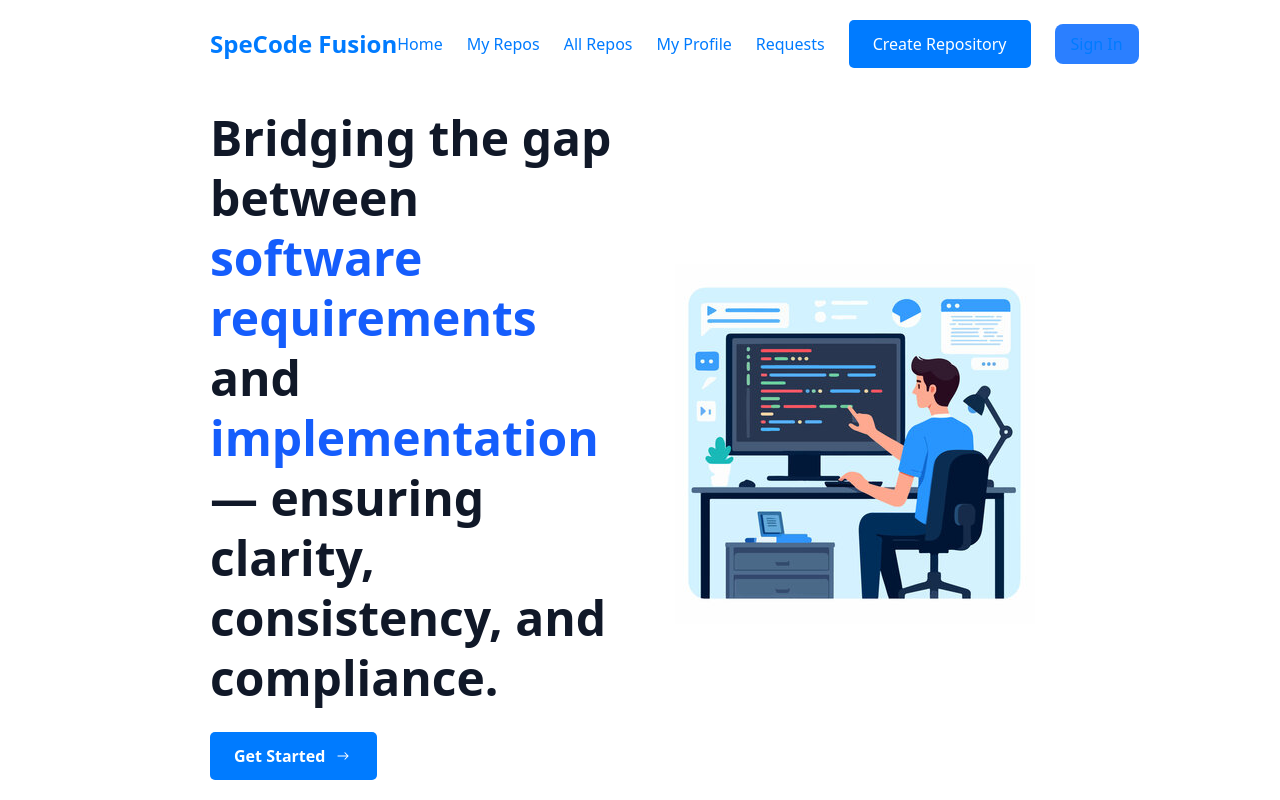
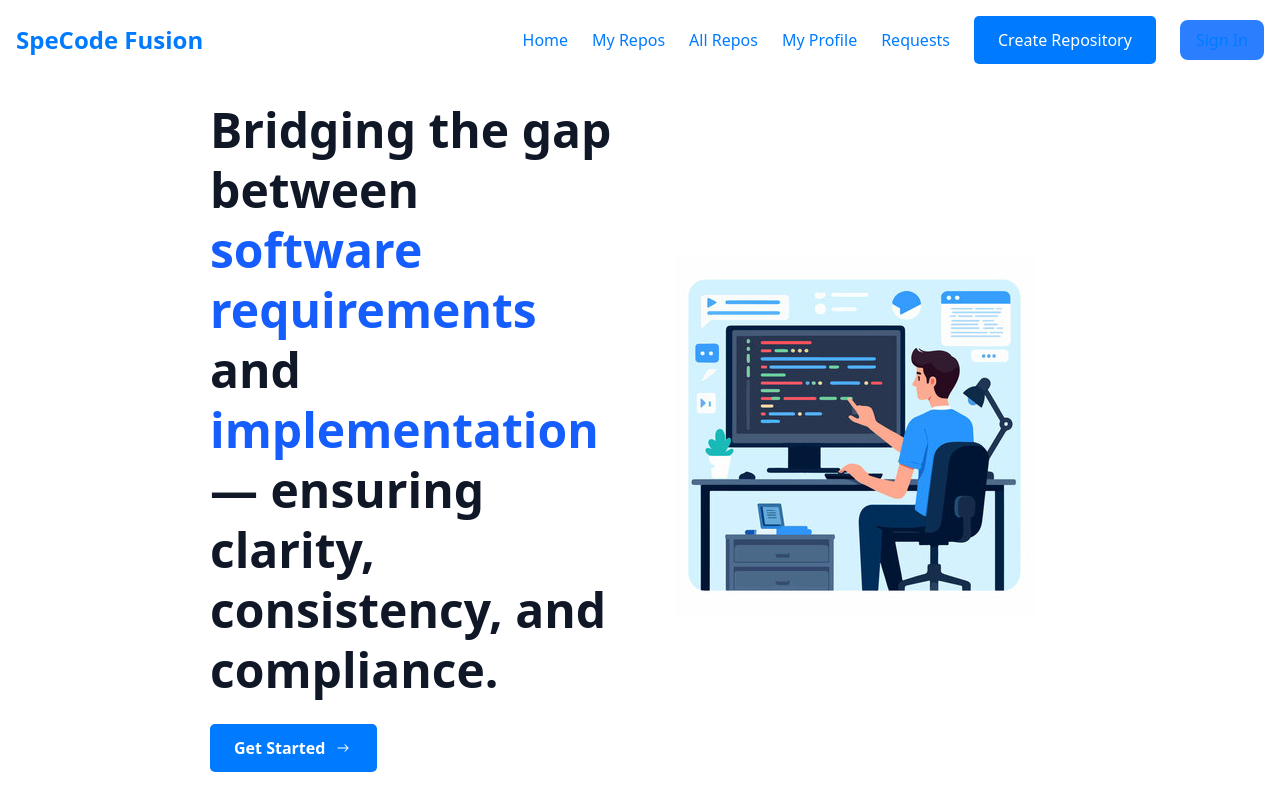
Before and after one commit to SamiraOssama/SpeCodeFusion, a React (Vite) app: page / in a window 1280 px wide. Shown: the top 800 px of the page. Built offline with nearby package versions, Linux system fonts and the light colour scheme.

Commit message:
dynamic nav

```diff
--- a/src/components/Navbar/Navbar.jsx
+++ b/src/components/Navbar/Navbar.jsx
@@ -2,13 +2,21 @@ import React, { useState, useEffect } from "react";
 import { IoMdMenu } from "react-icons/io";
 import { Link, useNavigate } from "react-router-dom";
 
-const NavbarMenu = [
+const getNavbarMenu = (user) => {
+  const menu = [
     { id: 1, title: "Home", path: "/" },
     { id: 2, title: "My Repos", path: "/Allrepos" },
     { id: 3, title: "All Repos", path: "/All" },
     { id: 4, title: "My Profile", path: "/profile" },
     { id: 5, title: "Requests", path: "/Requestpage" },
   ];
+
+  if (user?.role === "admin") {
+    menu.push({ id: 6, title: "Dashboard", path: "/AdminDashboard" });
+  }
+
+  return menu;
+};
 
 const Navbar = () => {
   const [isOpen, setIsOpen] = useState(false);
@@ -57,7 +65,8 @@ const Navbar = () => {
 
   return (
     <nav className="bg-white shadow-md">
-      <div className="container mx-auto flex justify-between items-center py-4 px-6">
+      <div className="max-w-screen-xl mx-auto flex justify-between items-center py-4 px-4">
+
         {/* Logo */}
         <Link to="/" className="font-bold text-2xl text-blue-600 whitespace-nowrap">
           SpeCode Fusion
@@ -65,7 +74,8 @@ const Navbar = () => {
 
         {/* Desktop Menu - All items in one line */}
         <div className="hidden lg:flex items-center space-x-6">
-          {NavbarMenu.map((menu) => (
+        {getNavbarMenu(user).map((menu) => (
+
             <div key={menu.id} className="relative flex items-center">
               <Link
                 to={menu.path}
```
Lines whose indentation alone changed are shown as unchanged.
